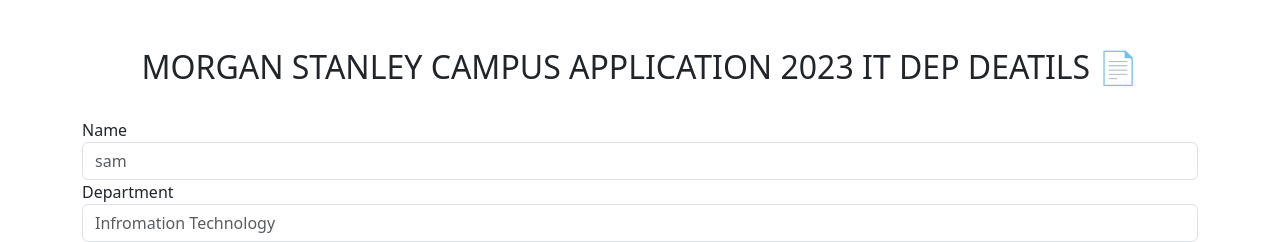
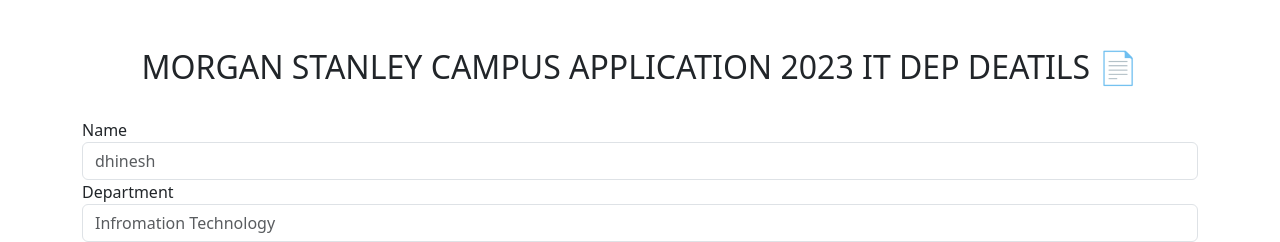
Before and after one commit to Dhinesh4668/reactandgooglesheets, a React (Vite) app: page / in a window 1280 px wide. Shown: the top 242 px of the page. Built offline with nearby package versions, Linux system fonts and the light colour scheme; no server answers.

Commit message:
fomr skjhdf

```diff
--- a/src/App.jsx
+++ b/src/App.jsx
@@ -80,7 +80,7 @@
 
       <form autoComplete="on" className="form-group" onSubmit={handleSubmit}>
         <label>Name</label> <br />
-        <input type="text" className="form-control" placeholder="sam"
+        <input type="text" className="form-control" placeholder="dhinesh"
           onChange={(e) => setName(e.target.value)} value={name}
         />
         {/* <label>Age</label> <br />
```
